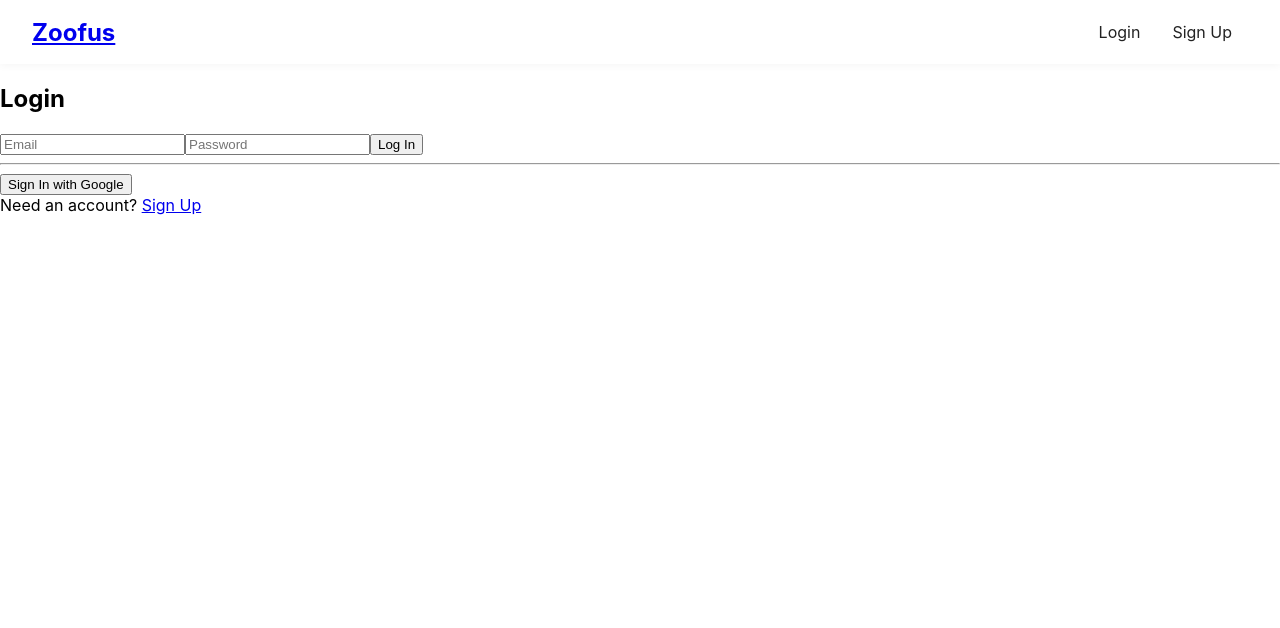
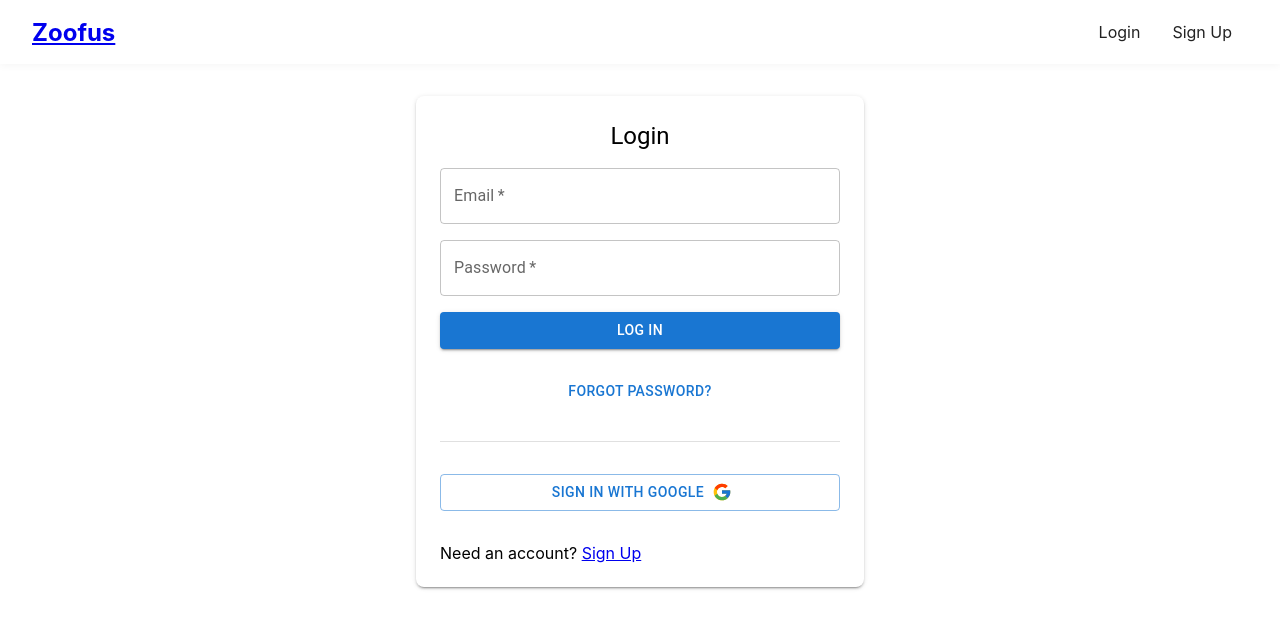
Before and after one commit to XinranCao/Zoofus, a React (Vite) app: page /login in a window 1280 px wide. Shown: the top 628 px of the page. Built offline with nearby package versions, Linux system fonts and the light colour scheme; no server answers.

Commit message:
FEAT: add authentication logic and styling

```diff
--- a/package.json
+++ b/package.json
@@ -4,6 +4,9 @@
   "private": true,
   "type": "module",
   "dependencies": {
+    "@emotion/react": "^11.14.0",
+    "@emotion/styled": "^11.14.1",
+    "@mui/material": "^7.3.1",
     "@testing-library/dom": "^10.4.1",
     "@testing-library/jest-dom": "^6.7.0",
     "@testing-library/react": "^16.3.0",
--- /dev/null
+++ b/src/components/auth/AuthForm.jsx
@@ -0,0 +1,57 @@
+import { Box, TextField, Button, Typography } from "@mui/material";
+
+const AuthForm = ({
+  title,
+  email,
+  setEmail,
+  password,
+  setPassword,
+  onSubmit,
+  error,
+  submitLabel,
+  children,
+}) => (
+  <Box
+    component="form"
+    onSubmit={onSubmit}
+    sx={{
+      display: "flex",
+      flexDirection: "column",
+      gap: 2,
+      maxWidth: 400,
+      mx: "auto",
+      mt: 4,
+      p: 3,
+      borderRadius: 2,
+      boxShadow: 2,
+      bgcolor: "background.paper",
+    }}
+  >
+    <Typography variant="h5" align="center">
+      {title}
+    </Typography>
+    {error && <Typography color="error">{error}</Typography>}
+    <TextField
+      label="Email"
+      type="email"
+      value={email}
+      onChange={(e) => setEmail(e.target.value)}
+      required
+      fullWidth
+    />
+    <TextField
+      label="Password"
+      type="password"
+      value={password}
+      onChange={(e) => setPassword(e.target.value)}
+      required
+      fullWidth
+    />
+    <Button type="submit" variant="contained" fullWidth>
+      {submitLabel}
+    </Button>
+    {children}
+  </Box>
+);
+
+export default AuthForm;
--- /dev/null
+++ b/src/components/auth/PasswordResetDialog.jsx
@@ -0,0 +1,76 @@
+import {
+  Dialog,
+  DialogTitle,
+  DialogContent,
+  DialogActions,
+  Button,
+  TextField,
+  Typography,
+  useMediaQuery,
+} from "@mui/material";
+import { useTheme } from "@mui/material/styles";
+import { useState } from "react";
+import { useAuth } from "../../context/AuthContext";
+
+const PasswordResetDialog = ({ open, onClose }) => {
+  const [email, setEmail] = useState("");
+  const [sent, setSent] = useState(false);
+  const [error, setError] = useState("");
+  const { resetPassword } = useAuth();
+  const theme = useTheme();
+  const isMobile = useMediaQuery(theme.breakpoints.down("sm"));
+
+  const handleReset = async () => {
+    try {
+      setError("");
+      await resetPassword(email);
+      setSent(true);
+    } catch {
+      setError("Failed to send reset email");
+    }
+  };
+
+  return (
+    <Dialog
+      open={open}
+      onClose={onClose}
+      fullWidth
+      maxWidth={isMobile ? "xs" : "sm"}
+      PaperProps={{
+        sx: {
+          width: isMobile ? "100%" : 400,
+          m: isMobile ? 0 : 2,
+        },
+      }}
+    >
+      <DialogTitle>Reset Password</DialogTitle>
+      <DialogContent>
+        {sent ? (
+          <Typography>Check your email for reset instructions.</Typography>
+        ) : (
+          <>
+            <TextField
+              label="Email"
+              type="email"
+              value={email}
+              onChange={(e) => setEmail(e.target.value)}
+              fullWidth
+              margin="dense"
+            />
+            {error && <Typography color="error">{error}</Typography>}
+          </>
+        )}
+      </DialogContent>
+      <DialogActions>
+        <Button onClick={onClose}>Close</Button>
+        {!sent && (
+          <Button onClick={handleReset} variant="contained">
+            Send
+          </Button>
+        )}
+      </DialogActions>
+    </Dialog>
+  );
+};
+
+export default PasswordResetDialog;
--- /dev/null
+++ b/src/components/auth/ProfileSetupForm.jsx
@@ -0,0 +1,68 @@
+import { Box, TextField, Button, Avatar, Typography } from "@mui/material";
+import { useState } from "react";
+
+const ProfileSetupForm = ({ onSubmit, loading }) => {
+  const [name, setName] = useState("");
+  const [photo, setPhoto] = useState(null);
+
+  const handlePhotoChange = (e) => {
+    if (e.target.files && e.target.files[0]) {
+      setPhoto(e.target.files[0]);
+    }
+  };
+
+  const handleSubmit = (e) => {
+    e.preventDefault();
+    onSubmit({ name, photo });
+  };
+
+  return (
+    <Box
+      component="form"
+      onSubmit={handleSubmit}
+      sx={{
+        display: "flex",
+        flexDirection: "column",
+        gap: 2,
+        maxWidth: 400,
+        mx: "auto",
+        mt: 4,
+        p: 3,
+        borderRadius: 2,
+        boxShadow: 2,
+        bgcolor: "background.paper",
+      }}
+    >
+      <Typography variant="h6" align="center">
+        Set Up Your Profile
+      </Typography>
+      <TextField
+        label="Preferred Name"
+        value={name}
+        onChange={(e) => setName(e.target.value)}
+        required
+        fullWidth
+      />
+      <Button variant="outlined" component="label">
+        Upload Profile Picture
+        <input
+          type="file"
+          accept="image/*"
+          hidden
+          onChange={handlePhotoChange}
+        />
+      </Button>
+      {photo && (
+        <Avatar
+          src={URL.createObjectURL(photo)}
+          sx={{ width: 56, height: 56, mx: "auto" }}
+        />
+      )}
+      <Button type="submit" variant="contained" disabled={loading}>
+        Finish Signup
+      </Button>
+    </Box>
+  );
+};
+
+export default ProfileSetupForm;
--- a/src/context/AuthContext.jsx
+++ b/src/context/AuthContext.jsx
@@ -7,6 +7,8 @@ import {
   signInWithPopup,
   GoogleAuthProvider,
   signOut,
+  sendPasswordResetEmail,
+  updateProfile as firebaseUpdateProfile,
 } from "firebase/auth";
 
 const AuthContext = React.createContext();
@@ -36,6 +38,20 @@ export function AuthProvider({ children }) {
     return signOut(auth);
   }
 
+  function resetPassword(email) {
+    return sendPasswordResetEmail(auth, email);
+  }
+
+  function updateProfile({ displayName, photo }) {
+    const user = auth.currentUser;
+    let photoURL = undefined;
+    if (photo) {
+      // TODO: Handle photo upload logic
+      photoURL = URL.createObjectURL(photo);
+    }
+    return firebaseUpdateProfile(user, { displayName, photoURL });
+  }
+
   useEffect(() => {
     const unsubscribe = onAuthStateChanged(auth, (user) => {
       setCurrentUser(user);
@@ -51,6 +67,8 @@ export function AuthProvider({ children }) {
     login,
     loginWithGoogle,
     logout,
+    resetPassword,
+    updateProfile,
   };
 
   return (
--- a/src/pages/Auth/LoginPage.jsx
+++ b/src/pages/Auth/LoginPage.jsx
@@ -1,11 +1,16 @@
 import { useState } from "react";
 import { useAuth } from "../../context/AuthContext";
 import { useNavigate, Link } from "react-router-dom";
+import AuthForm from "../../components/auth/AuthForm";
+import PasswordResetDialog from "../../components/auth/PasswordResetDialog";
+import { Button, Divider, Box } from "@mui/material";
+import { FcGoogle } from "react-icons/fc";
 
 const LoginPage = () => {
   const [email, setEmail] = useState("");
   const [password, setPassword] = useState("");
   const [error, setError] = useState("");
+  const [resetOpen, setResetOpen] = useState(false);
   const { login, loginWithGoogle } = useAuth();
   const navigate = useNavigate();
 
@@ -31,32 +36,38 @@ const LoginPage = () => {
   };
 
   return (
-    <div>
-      <h2>Login</h2>
-      {error && <p style={{ color: "red" }}>{error}</p>}
-      <form onSubmit={handleEmailLogin}>
-        <input
-          type="email"
-          value={email}
-          onChange={(e) => setEmail(e.target.value)}
-          placeholder="Email"
-          required
-        />
-        <input
-          type="password"
-          value={password}
-          onChange={(e) => setPassword(e.target.value)}
-          placeholder="Password"
-          required
-        />
-        <button type="submit">Log In</button>
-      </form>
-      <hr />
-      <button onClick={handleGoogleLogin}>Sign In with Google</button>
-      <div>
-        Need an account? <Link to="/signup">Sign Up</Link>
-      </div>
-    </div>
+    <Box>
+      <AuthForm
+        title="Login"
+        email={email}
+        setEmail={setEmail}
+        password={password}
+        setPassword={setPassword}
+        onSubmit={handleEmailLogin}
+        error={error}
+        submitLabel="Log In"
+      >
+        <Button onClick={() => setResetOpen(true)} sx={{ mt: 1 }}>
+          Forgot password?
+        </Button>
+        <Divider sx={{ my: 2 }} />
+        <Button
+          variant="outlined"
+          onClick={handleGoogleLogin}
+          fullWidth
+          endIcon={<FcGoogle />}
+        >
+          Sign In with Google
+        </Button>
+        <Box sx={{ mt: 2 }}>
+          Need an account? <Link to="/signup">Sign Up</Link>
+        </Box>
+      </AuthForm>
+      <PasswordResetDialog
+        open={resetOpen}
+        onClose={() => setResetOpen(false)}
+      />
+    </Box>
   );
 };
 
--- a/src/pages/Auth/SignUpPage.jsx
+++ b/src/pages/Auth/SignUpPage.jsx
@@ -1,50 +1,73 @@
 import { useState } from "react";
 import { useAuth } from "../../context/AuthContext";
 import { useNavigate, Link } from "react-router-dom";
+import AuthForm from "../../components/auth/AuthForm";
+import ProfileSetupForm from "../../components/auth/ProfileSetupForm";
+import { Box, Typography } from "@mui/material";
 
 const SignUpPage = () => {
+  const [step, setStep] = useState(1);
   const [email, setEmail] = useState("");
   const [password, setPassword] = useState("");
   const [error, setError] = useState("");
-  const { signup } = useAuth();
+  const [loading, setLoading] = useState(false);
+  const { signup, updateProfile } = useAuth();
   const navigate = useNavigate();
 
-  const handleSubmit = async (e) => {
+  // Step 1: Email & Password
+  const handleStep1 = async (e) => {
     e.preventDefault();
+    setLoading(true);
     try {
       setError("");
       await signup(email, password);
+      setStep(2);
+    } catch {
+      setError("Failed to create an account");
+    } finally {
+      setLoading(false);
+    }
+  };
+
+  // Step 2: Name & Photo
+  const handleStep2 = async ({ name, photo }) => {
+    setLoading(true);
+    try {
+      await updateProfile({ displayName: name, photo });
       navigate("/");
     } catch {
-      setError("Failed to create an account");
+      setError("Failed to set up profile");
+    } finally {
+      setLoading(false);
     }
   };
 
   return (
-    <div>
-      <h2>Sign Up</h2>
-      {error && <p style={{ color: "red" }}>{error}</p>}
-      <form onSubmit={handleSubmit}>
-        <input
-          type="email"
-          value={email}
-          onChange={(e) => setEmail(e.target.value)}
-          placeholder="Email"
-          required
-        />
-        <input
-          type="password"
-          value={password}
-          onChange={(e) => setPassword(e.target.value)}
-          placeholder="Password"
-          required
-        />
-        <button type="submit">Sign Up</button>
-      </form>
-      <div>
-        Already have an account? <Link to="/login">Log In</Link>
-      </div>
-    </div>
+    <Box>
+      {step === 1 ? (
+        <AuthForm
+          title="Sign Up"
+          email={email}
+          setEmail={setEmail}
+          password={password}
+          setPassword={setPassword}
+          onSubmit={handleStep1}
+          error={error}
+          submitLabel="Next"
+        >
+          <Box sx={{ mt: 2 }}>
+            Already have an account? <Link to="/login">Log In</Link>
+          </Box>
+        </AuthForm>
+      ) : (
+        <ProfileSetupForm onSubmit={handleStep2} loading={loading} />
+      )}
+      {error && (
+        <Typography color="error" align="center" sx={{ mt: 2 }}>
+          {error}
+        </Typography>
+      )}
+    </Box>
   );
 };
 
```
Also changed, not shown: 1 other file (tests, documents, lock files or other folders).
